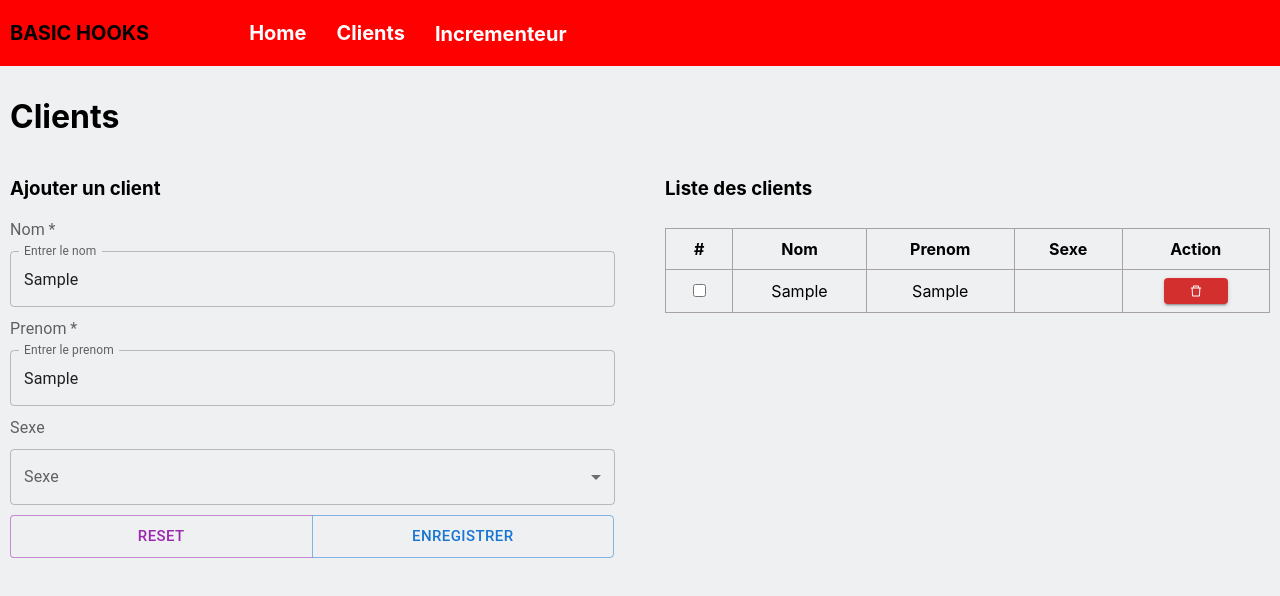
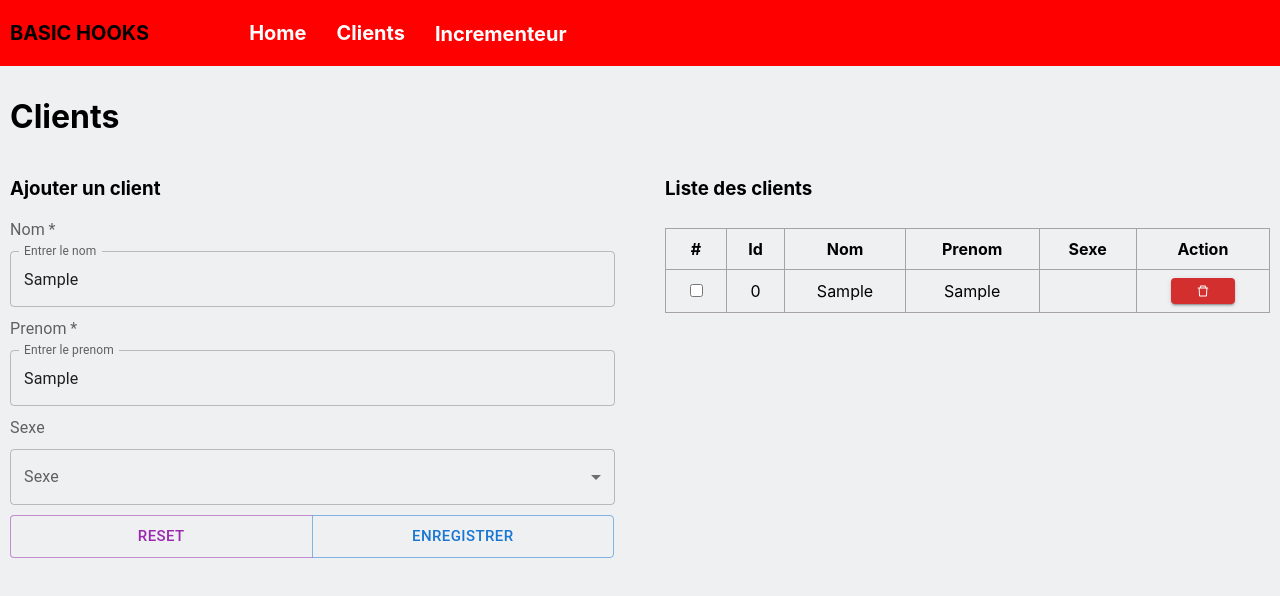
Before and after one commit to alexissengangabo07/React.js-Basics-Hooks, a React (Create React App) app: page /client in a window 1280 px wide. Both pictures are taken after typing "Sample", "Sample" into the empty fields and a click on the button "ENREGISTRER". Shown: the top 596 px of the page. Built offline with nearby package versions, Linux system fonts and the light colour scheme.

Commit message:
feat: add datas in state

```diff
--- a/src/components/clients/Client.js
+++ b/src/components/clients/Client.js
@@ -10,26 +10,19 @@ import { } from '@mui/x-data-grid'
 
 function Client() {
 
-  let [client, setClient] = useState({
-    id: 0,
+  let [client, setClient] = useState([]);
+  let [inputVal, setInputVal] = useState({
+     id: 0,
     nom: '',
     prenom: '',
     sexe: ''
   });
-  let [clientsArray, setClientsArray] = useState([]);
 
-  const addClient = (e, lastId) => {
-    let data = new FormData(e.target);
+  const addClient = () => {
+    let arrayClients = [...client];
+    arrayClients.unshift(inputVal);
+    setClient(arrayClients);
     console.log(client);
-
-    setClient({
-      id: lastId += 1,
-      nom: data.get('nom'),
-      prenom: data.get('prenom'),
-      sexe: data.get('sexe')
-    });
-    setClientsArray(clientsArray.concat(client));
-    console.log(clientsArray);
   }
 
   return (
@@ -43,14 +36,14 @@ function Client() {
             <div>
               <h3>Ajouter un client</h3>
             </div>
-            <form encType='multipart/form-data' onSubmit={(e) => { e.preventDefault(); addClient(e, client.id) }} autoComplete="off">
+            <form encType='multipart/form-data' onSubmit={(e) => { e.preventDefault(); addClient() }} autoComplete="off">
               <FormGroup className='form-group'>
                 <FormLabel required={true} className="label">Nom</FormLabel>
-                <TextField name='nom' size='medium' label="Entrer le nom" variant="outlined" />
+                <TextField name='nom' size='medium' label="Entrer le nom"  onChange={(e) => setInputVal({...inputVal, nom: e.target.value})} variant="outlined" />
               </FormGroup>
               <FormGroup className='form-group'>
                 <FormLabel required={true} className="label">Prenom</FormLabel>
-                <TextField name='prenom' size='medium' label="Entrer le prenom" variant="outlined" />
+                <TextField name='prenom'  onChange={(e) => setInputVal({...inputVal, prenom: e.target.value})} size='medium' label="Entrer le prenom" variant="outlined" />
               </FormGroup>
               <FormGroup className="form-group">
                 <FormLabel className='label'>Sexe</FormLabel>
@@ -61,7 +54,8 @@ function Client() {
                     id="select-sexe"
                     name="sexe"
                     label="sexe"
-                    onChange={(e) => e.target.value}
+                    value={inputVal.sexe}
+                    onChange={(e) => {setInputVal({...inputVal, sexe: e.target.value})}}
                   >
                     <MenuItem value={'Masculin'}>Masculin</MenuItem>
                     <MenuItem value={'Feminin'}>Feminin</MenuItem>
@@ -85,6 +79,7 @@ function Client() {
                 <thead>
                   <tr>
                     <th>#</th>
+                    <th>Id</th>
                     <th>Nom</th>
                     <th>Prenom</th>
                     <th>Sexe</th>
@@ -93,19 +88,16 @@ function Client() {
                 </thead>
                 <tbody>
                   {
-                    [client].map(client => {
-                      if(client.nom != '') {
-                        return(
-                          <tr key={client.id}>
+                    client.map((client, index) => (
+                          <tr key={index}>
                             <td><input type="checkbox" /></td>
+                            <td>{index}</td>
                             <td>{client.nom}</td>
                             <td>{client.prenom}</td>
                             <td>{client.sexe}</td>
                             <td><Button color="error" size='larg' variant='contained'><AiOutlineDelete /></Button></td>
                           </tr>
-                        )
-                      }
-                  })
+                    ))
                 }
                 </tbody>
               </table>
```
